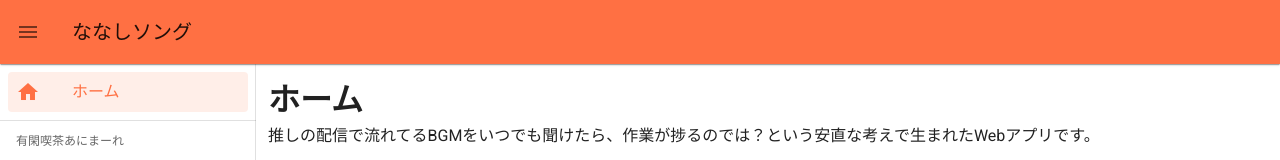
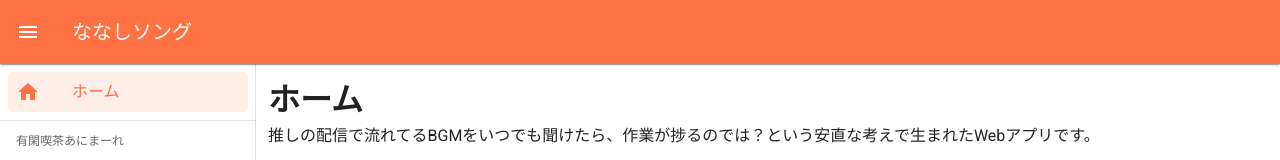
Before and after one commit to 774inc-fan/774inc-BGM, a Nuxt app: page / in a window 1280 px wide. Shown: the top 160 px of the page. Built offline with nearby package versions, Linux system fonts and the light colour scheme.

Commit message:
feat: VAppBarをdarkに変更

```diff
--- a/src/layouts/default.vue
+++ b/src/layouts/default.vue
@@ -1,6 +1,6 @@
 <template>
   <v-app>
-    <v-app-bar app clipped-left elevation="1" color="primary">
+    <v-app-bar app clipped-left elevation="1" color="primary" dark>
       <v-app-bar-nav-icon @click="state.drawer = !state.drawer" />
       <v-toolbar-title>
         ななしソング
```
